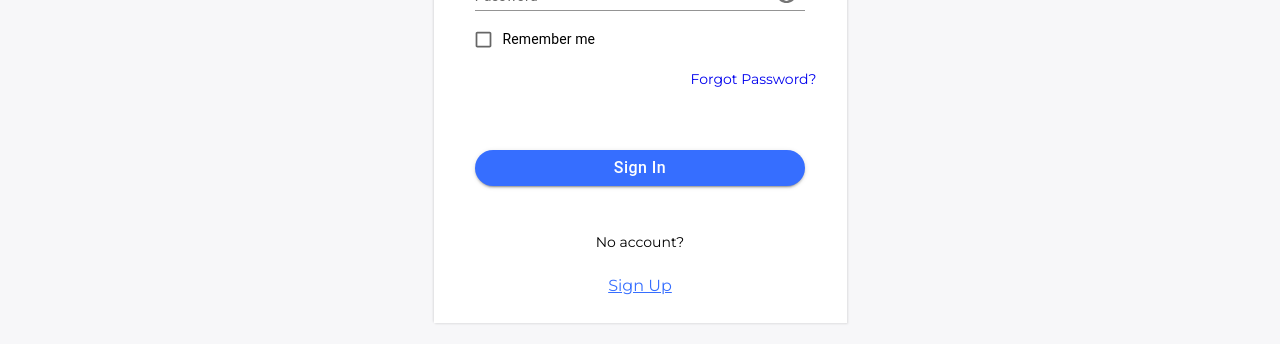
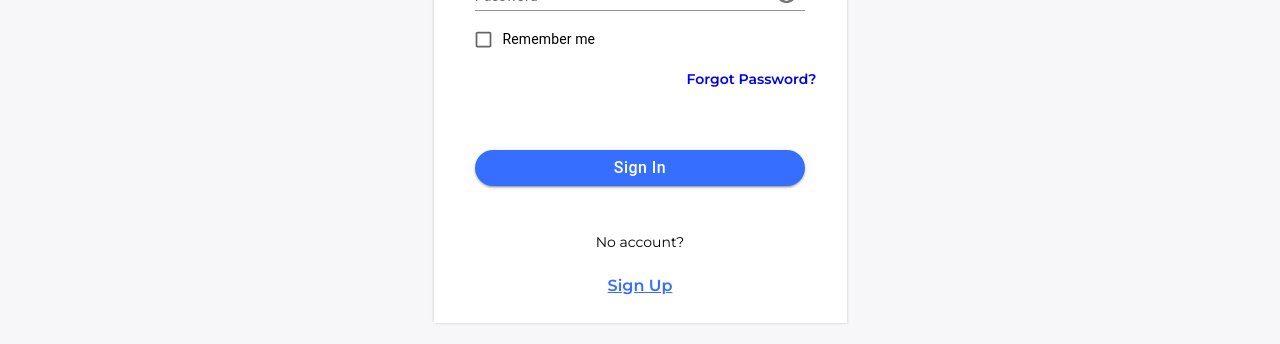
Before and after one commit to Pavel-Grigoryev/cards-app, a React (Create React App) app: page /#/login in a window 1280 px wide. Shown: the part 357-701 px from the top of the page. Built offline with nearby package versions, Linux system fonts and the light colour scheme; no server answers.

Commit message:
fix validate and css

```diff
--- a/src/features/auth/login/Login.tsx
+++ b/src/features/auth/login/Login.tsx
@@ -57,7 +57,7 @@ export const Login = () => {
       }
       if (!values.password) {
         errors.password = 'Required'
-      } else if (values.password.length < 3) {
+      } else if (values.password.length < 7) {
         errors.password = 'Password length should be more 3 symbol'
       }
 
@@ -151,15 +151,15 @@ export const Login = () => {
               />
               <div
                 style={{
-                  color: '#000000',
                   alignSelf: 'flex-end',
                   marginRight: '30px',
-                  fontSize: '14px',
                   marginTop: '-25px',
                   marginBottom: '25px',
                 }}
               >
-                <a href={'#/passRecovery'}>Forgot Password?</a>
+                <a href={'#/passRecovery'} style={{ fontWeight: 'bold', fontSize: '14px' }}>
+                  Forgot Password?
+                </a>
               </div>
               <Button
                 type={'submit'}
@@ -186,6 +186,7 @@ export const Login = () => {
                   color: '#366eff',
                   fontSize: '16px',
                   marginBottom: '-20px',
+                  fontWeight: 'bold',
                 }}
               >
                 Sign Up
```
